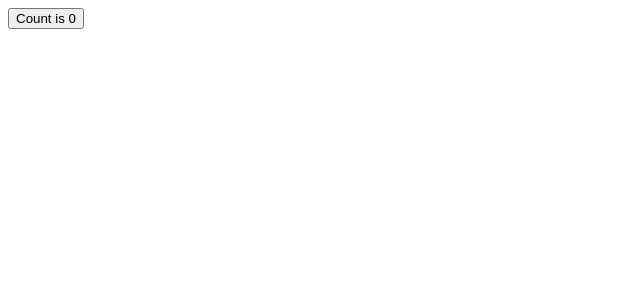
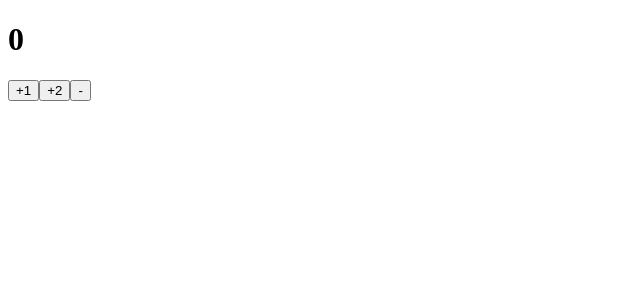
Before and after one commit to LEESEOYOUNG0107/Programming_3111, a React (Vite) app: page / in a window 1280 px wide. Shown: the top 300 px of the page, without its empty margins (0-640 px from the left). Built offline with nearby package versions, Linux system fonts and the light colour scheme.

Commit message:
CounterApp +2, -1, +1

```diff
--- a/src/CounterApp.jsx
+++ b/src/CounterApp.jsx
@@ -6,15 +6,22 @@ import heroImg from './assets/hero.png'
 
 function CounterApp() {
   const [count, setCount] = useState(0)
+  //상태. 기본값 0, count 이전 또는 현재 값, setCount: count 값 변경 함수
+  //count 값을 변경할 때 setCount()를 사용해서 변경해야 함!! => react가 상태변화를 눈치 챔
 
   return (
     <>
-      <button
+      <h1>{count}</h1>
+      <button onClick={() => setCount((couunt) => count + 1)}>+1</button>
+      <button onClick={() => setCount((couunt) => count + 2)}>+2</button>
+      <button onClick={() => setCount((couunt) => count - 1)}>-</button>
+
+      {/* <button
         className="counter"
         onClick={() => setCount((count) => count + 1)}
       >
         Count is {count}
-      </button>
+      </button> */}
 
     </>
   )
```
